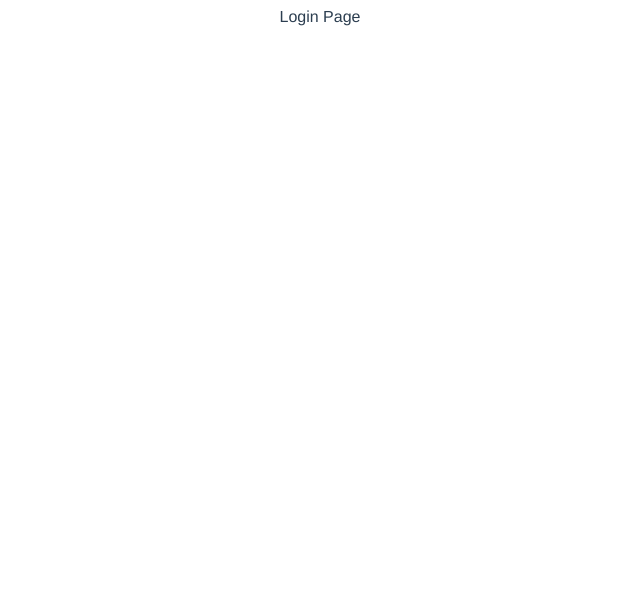
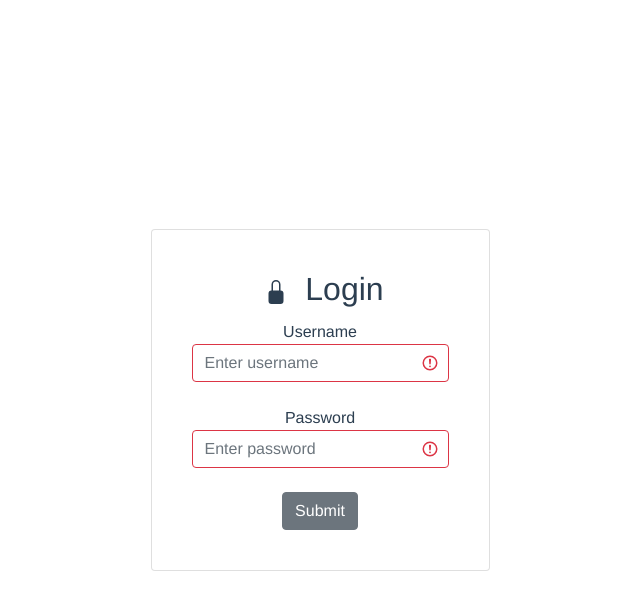
Before and after one commit to Yashwanthmne/InnKeep, a Vue app: page /login in a window 1280 px wide. Shown: the top 610 px of the page, without its empty margins (320-960 px from the left). Built offline with nearby package versions, Linux system fonts and the light colour scheme.

Commit message:
auth:login

```diff
--- a/package.json
+++ b/package.json
@@ -47,6 +47,7 @@
     "eslint-plugin-vue": "^6.2.2",
     "node-sass": "^4.12.0",
     "prettier": "^1.19.1",
+    "sass": "^1.32.6",
     "sass-loader": "^8.0.2",
     "vue-template-compiler": "^2.6.11"
   }
--- a/src/App.vue
+++ b/src/App.vue
@@ -4,7 +4,7 @@
   </div>
 </template>
 
-<style lang="scss">
+<style lang="scss" scoped>
 #app {
   font-family: Avenir, Helvetica, Arial, sans-serif;
   -webkit-font-smoothing: antialiased;
--- a/src/modules/auth/components/Login.vue
+++ b/src/modules/auth/components/Login.vue
@@ -1,12 +1,50 @@
 <template>
-  <div>
-    Login Page
+  <div class="d-flex justify-content-center align-items-center min-vh-100 w-100">
+    <b-card
+      class="p-4"
+    >
+      <h2>
+        <b-avatar icon="lock-fill"></b-avatar> Login
+      </h2>
+      <b-form-group
+        id="fieldset-username"
+        label="Username"
+        label-for="input-username"
+        :state="!!username"
+        class="mb-4"
+      >
+        <b-form-input id="input-username" v-model="username" :state="!!username" placeholder="Enter username"></b-form-input>
+      </b-form-group>
+      <b-form-group
+        id="fieldset-password"
+        label="Password"
+        label-for="input-password"
+        :state="!!password"
+        class="mb-4"
+      >
+        <b-form-input id="input-password" v-model="password" :state="!!password" placeholder="Enter password"></b-form-input>
+      </b-form-group>
+      <BButton>Submit</BButton>
+    </b-card>
   </div>
 </template>
 
 <script>
+import {BButton, BFormGroup, BFormInput, BAvatar} from "bootstrap-vue";
 export default {
-  name: "Login"
+  name: 'Login',
+  components: {
+    BButton,
+    BFormInput,
+    BFormGroup,
+    BAvatar,
+  },
+  data(){
+    return{
+      username: null,
+      password: null,
+    }
+  }
 }
 </script>
 
--- a/src/views/Home.vue
+++ b/src/views/Home.vue
@@ -1,6 +1,5 @@
 <template>
   <div class="home">
-    <img alt="Vue logo" src="../assets/logo.png" />
     <HelloWorld msg="Welcome to Your Vue.js App" />
   </div>
 </template>
```
Also changed, not shown: src/main.js (+13 -0 lines), src/assets/images/logo.png (renamed from src/assets/logo.png), src/assets/styles/app.scss (added), src/assets/ui.js (added), 1 other file (tests, documents, lock files or other folders).
